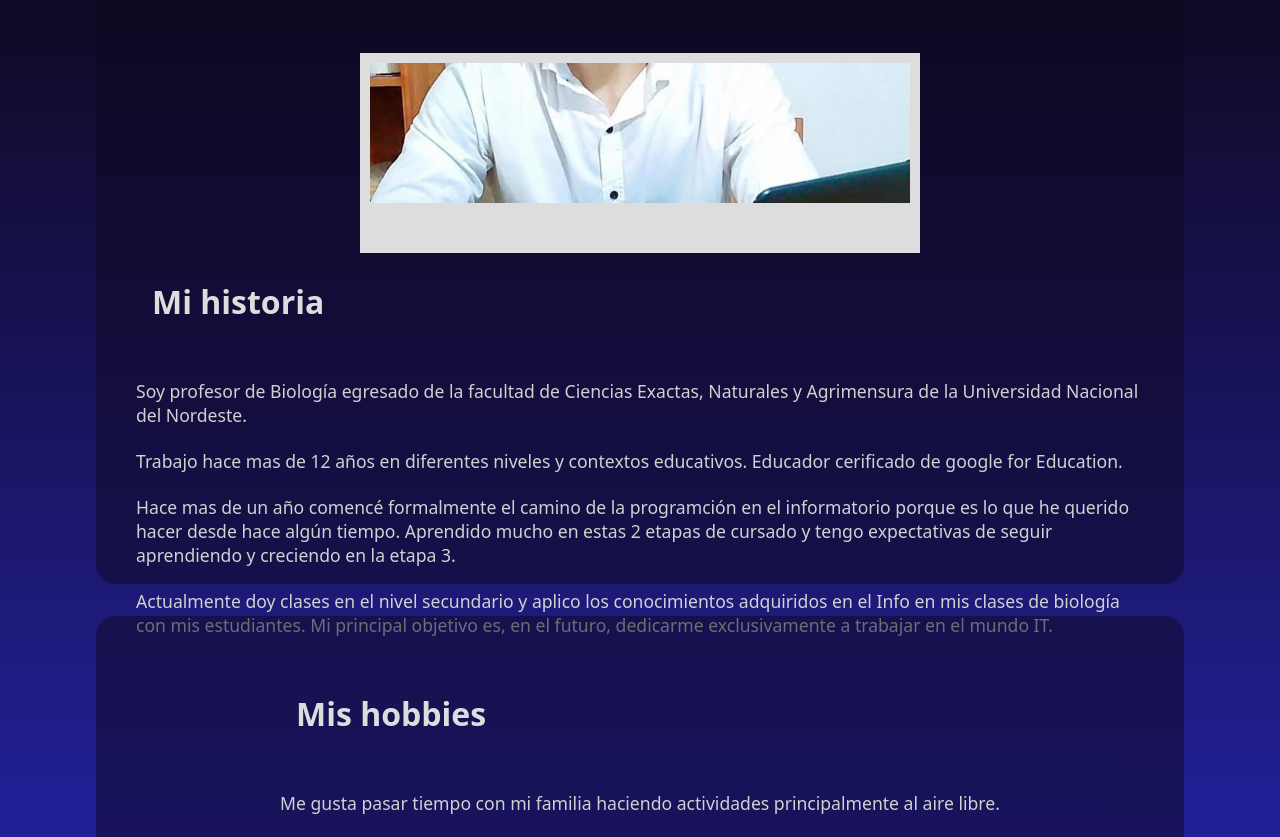
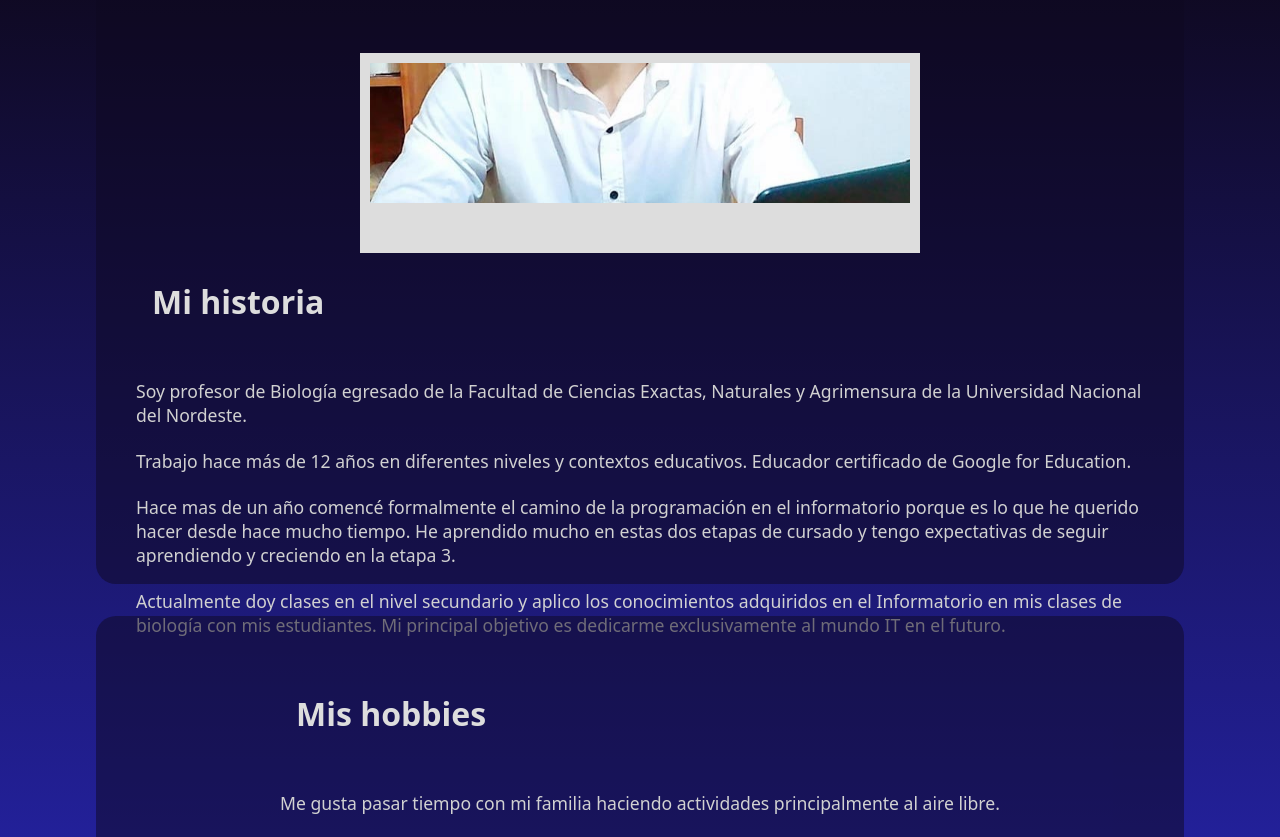
Before and after one commit to GabiPoko/gabipoko.github.io, a plain HTML site: page index.html in a window 1280 px wide. Shown: the part 966-1803 px from the top of the page. Drawn offline with Linux system fonts and the light colour scheme.

Commit message:
Corrección de errores ortograficos

```diff
--- a/index.html
+++ b/index.html
@@ -40,7 +40,7 @@
             Mi primer proyecto
           </p>
           <div class="presentacion__contenedor_botones">
-            <a href="#sobre-mi" class="boton" role="button">Sobre mí</a>
+            <a href="#sobre-mi" class="boton" role="button">Sobre mi</a>
             <a
               href="./ASSETS/cv.pdf"
               target="_blank"
@@ -76,7 +76,7 @@
                 aria-label="Detalles de mi historia"
                 aria-describedby="mi_historia_titulo"
               >
-              Soy profesor de Biología egresado de la facultad de Ciencias Exactas, Naturales y Agrimensura de la Universidad Nacional del Nordeste.
+              Soy profesor de Biología egresado de la Facultad de Ciencias Exactas, Naturales y Agrimensura de la Universidad Nacional del Nordeste.
               </p>
               <br>
               <p
@@ -85,7 +85,7 @@
                 aria-describedby="mi_historia_titulo"
               >
 
-              Trabajo hace mas de 12 años en diferentes niveles y contextos educativos. Educador cerificado de google for Education.
+              Trabajo hace más de 12 años en diferentes niveles y contextos educativos. Educador certificado de Google for Education.
               </p>
               <br>
               <p
@@ -93,7 +93,7 @@
                 aria-label="Detalles de mi historia"
                 aria-describedby="mi_historia_titulo"
               >
-              Hace mas de un año comencé formalmente el camino de la programción en el informatorio porque es lo que he querido hacer desde hace algún tiempo. Aprendido mucho en estas 2 etapas de cursado y tengo expectativas de seguir aprendiendo y creciendo en la etapa 3.
+              Hace mas de un año comencé formalmente el camino de la programación en el informatorio porque es lo que he querido hacer desde hace mucho tiempo. He aprendido mucho en estas dos etapas de cursado y tengo expectativas de seguir aprendiendo y creciendo en la etapa 3.
               </p>
               <br>
               <p
@@ -101,7 +101,9 @@
                 aria-label="Detalles de mi historia"
                 aria-describedby="mi_historia_titulo"
               >
-              Actualmente doy clases en el nivel secundario y aplico los conocimientos adquiridos en el Info en mis clases de biología con mis estudiantes. Mi principal objetivo es, en el futuro, dedicarme exclusivamente a trabajar en el mundo IT.
+              Actualmente doy clases en el nivel secundario y aplico los conocimientos adquiridos en el Informatorio en mis clases de biología con mis estudiantes. Mi principal objetivo es dedicarme exclusivamente al mundo IT en el futuro.
+
+
               </p>
 
             </div>
```
